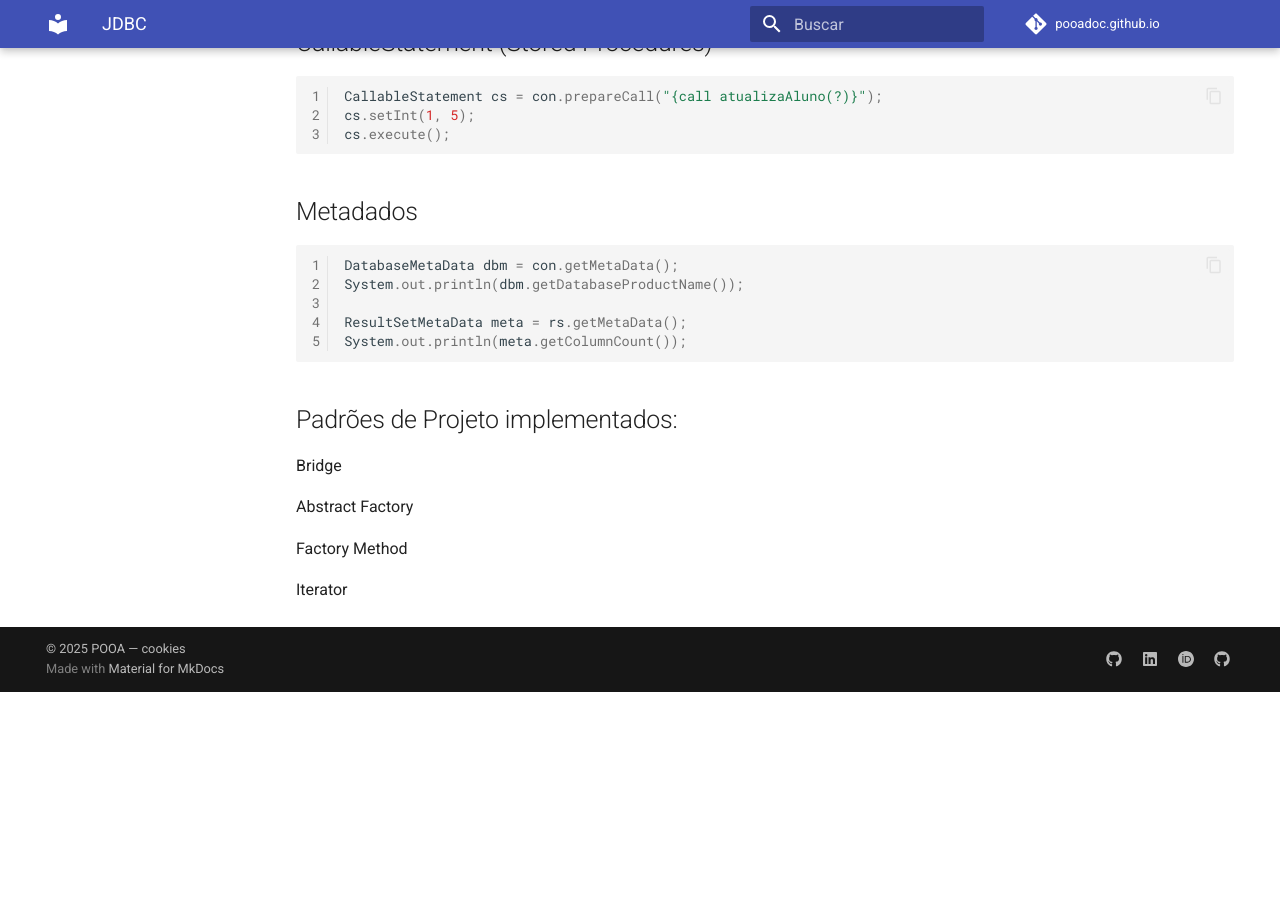
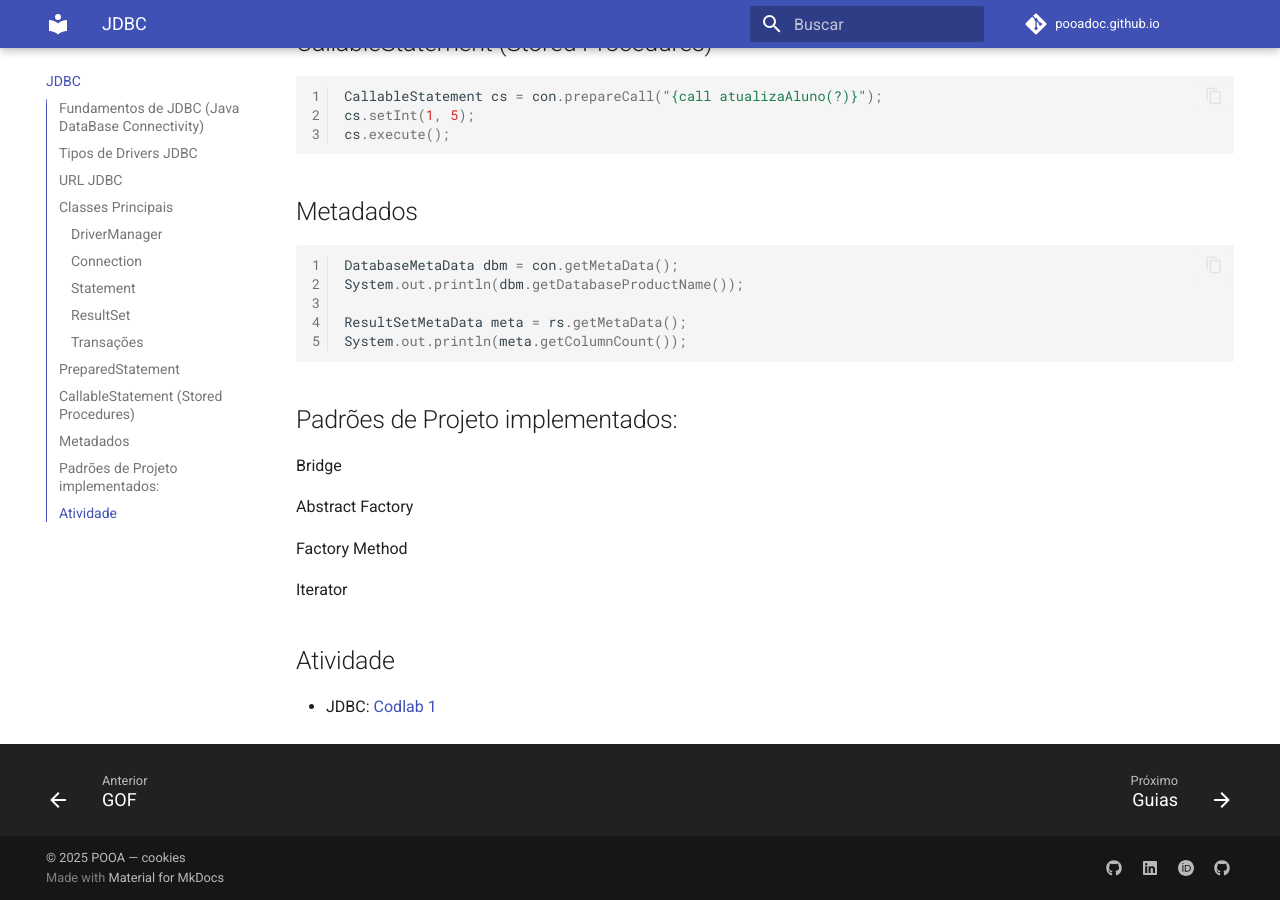
Before and after one commit to pooadoc/pooadoc.github.io, an MkDocs documentation site: the page built from docs/jdbc/index.md, in a window 1280 px wide and 900 px high, scrolled down 2477 px. Built offline with MkDocs 1.6.1 and Material for MkDocs 9.7.7, drawn with Linux system fonts in a browser that asks for light colours; plug-ins that fetch from the network failed and are left out; comment, search, counter and statistics services are not loaded; before the commit the page ends 3169 px from its top, so only the background shows below that; some of the changed text lies outside the part shown.

Commit message:
feat: add JDBC section to navigation and link to codelab activity

```diff
--- a/docs/jdbc/index.md
+++ b/docs/jdbc/index.md
@@ -131,3 +131,6 @@ Abstract Factory
 Factory Method
 
 Iterator
+
+## Atividade
+- JDBC: [Codlab 1](codelab1.md)
--- a/mkdocs.yml
+++ b/mkdocs.yml
@@ -103,6 +103,7 @@ nav:
       - ISP: solid/isp.md
       - DIP: solid/dip.md
   - GOF: gof/index.md
+  - JDBC: jdbc/index.md
   - GUIAS:
     - guias/index.md
     - GIT GITHUB: guias/git-github.md
```
